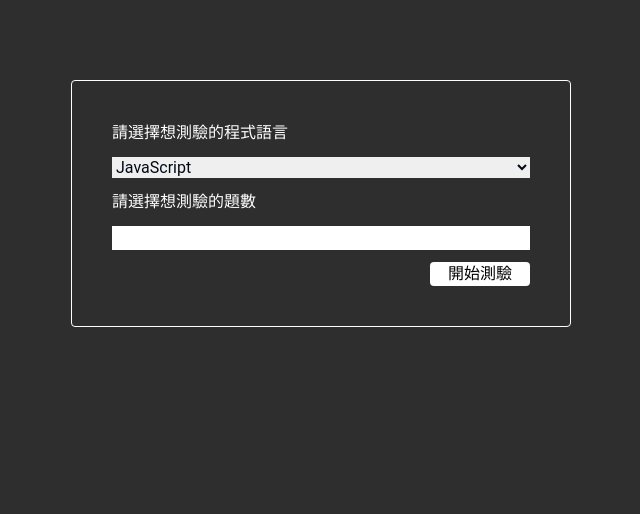
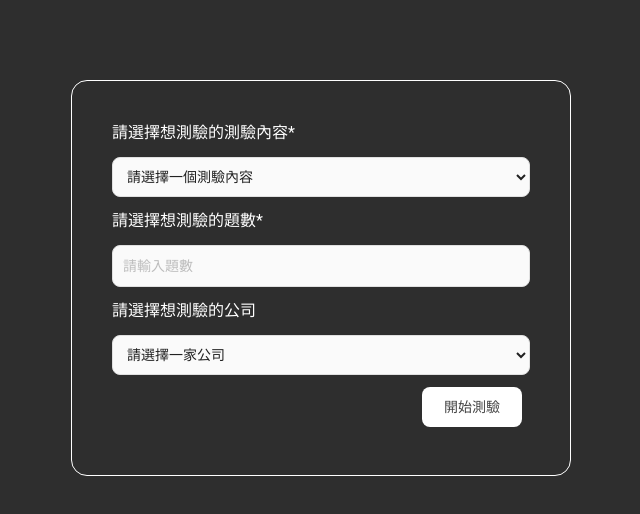
Before and after one commit to janlin002/Intoolview, a Next.js app: page /filter in a window 1280 px wide. Shown: the top 514 px of the page, without its empty margins (319-959 px from the left). Built offline with nearby package versions, Linux system fonts and the light colour scheme.

Commit message:
feat: adjust filter component & add redux(#jan-001)

```diff
--- a/package.json
+++ b/package.json
@@ -11,6 +11,7 @@
   "dependencies": {
     "@heroicons/react": "^2.1.1",
     "@material-tailwind/react": "^2.1.8",
+    "@reduxjs/toolkit": "^2.1.0",
     "autoprefixer": "^10.4.17",
     "class-variance-authority": "^0.7.0",
     "clsx": "^2.1.0",
@@ -20,6 +21,7 @@
     "react": "^18",
     "react-card-flip": "^1.2.2",
     "react-dom": "^18",
+    "react-redux": "^9.1.0",
     "tailwind-merge": "^2.2.1",
     "tailwindcss": "^3.4.1",
     "tailwindcss-animate": "^1.0.7"
--- /dev/null
+++ b/src/components/ui/input.tsx
@@ -0,0 +1,25 @@
+import * as React from "react"
+
+import { cn } from "@/lib/utils"
+
+export interface InputProps
+  extends React.InputHTMLAttributes<HTMLInputElement> {}
+
+const Input = React.forwardRef<HTMLInputElement, InputProps>(
+  ({ className, type, ...props }, ref) => {
+    return (
+      <input
+        type={type}
+        className={cn(
+          "flex h-10 w-full rounded-md border border-input bg-background px-3 py-2 text-sm ring-offset-background file:border-0 file:bg-transparent file:text-sm file:font-medium placeholder:text-muted-foreground focus-visible:outline-none focus-visible:ring-2 focus-visible:ring-ring focus-visible:ring-offset-2 disabled:cursor-not-allowed disabled:opacity-50",
+          className
+        )}
+        ref={ref}
+        {...props}
+      />
+    )
+  }
+)
+Input.displayName = "Input"
+
+export { Input }
--- /dev/null
+++ b/src/components/ui/select.tsx
@@ -0,0 +1,158 @@
+import * as React from "react"
+import * as SelectPrimitive from "@radix-ui/react-select"
+import { Check, ChevronDown, ChevronUp } from "lucide-react"
+
+import { cn } from "@/lib/utils"
+
+const Select = SelectPrimitive.Root
+
+const SelectGroup = SelectPrimitive.Group
+
+const SelectValue = SelectPrimitive.Value
+
+const SelectTrigger = React.forwardRef<
+  React.ElementRef<typeof SelectPrimitive.Trigger>,
+  React.ComponentPropsWithoutRef<typeof SelectPrimitive.Trigger>
+>(({ className, children, ...props }, ref) => (
+  <SelectPrimitive.Trigger
+    ref={ref}
+    className={cn(
+      "flex h-10 w-full items-center justify-between rounded-md border border-input bg-background px-3 py-2 text-sm ring-offset-background placeholder:text-muted-foreground focus:outline-none focus:ring-2 focus:ring-ring focus:ring-offset-2 disabled:cursor-not-allowed disabled:opacity-50 [&>span]:line-clamp-1",
+      className
+    )}
+    {...props}
+  >
+    {children}
+    <SelectPrimitive.Icon asChild>
+      <ChevronDown className="h-4 w-4 opacity-50" />
+    </SelectPrimitive.Icon>
+  </SelectPrimitive.Trigger>
+))
+SelectTrigger.displayName = SelectPrimitive.Trigger.displayName
+
+const SelectScrollUpButton = React.forwardRef<
+  React.ElementRef<typeof SelectPrimitive.ScrollUpButton>,
+  React.ComponentPropsWithoutRef<typeof SelectPrimitive.ScrollUpButton>
+>(({ className, ...props }, ref) => (
+  <SelectPrimitive.ScrollUpButton
+    ref={ref}
+    className={cn(
+      "flex cursor-default items-center justify-center py-1",
+      className
+    )}
+    {...props}
+  >
+    <ChevronUp className="h-4 w-4" />
+  </SelectPrimitive.ScrollUpButton>
+))
+SelectScrollUpButton.displayName = SelectPrimitive.ScrollUpButton.displayName
+
+const SelectScrollDownButton = React.forwardRef<
+  React.ElementRef<typeof SelectPrimitive.ScrollDownButton>,
+  React.ComponentPropsWithoutRef<typeof SelectPrimitive.ScrollDownButton>
+>(({ className, ...props }, ref) => (
+  <SelectPrimitive.ScrollDownButton
+    ref={ref}
+    className={cn(
+      "flex cursor-default items-center justify-center py-1",
+      className
+    )}
+    {...props}
+  >
+    <ChevronDown className="h-4 w-4" />
+  </SelectPrimitive.ScrollDownButton>
+))
+SelectScrollDownButton.displayName =
+  SelectPrimitive.ScrollDownButton.displayName
+
+const SelectContent = React.forwardRef<
+  React.ElementRef<typeof SelectPrimitive.Content>,
+  React.ComponentPropsWithoutRef<typeof SelectPrimitive.Content>
+>(({ className, children, position = "popper", ...props }, ref) => (
+  <SelectPrimitive.Portal>
+    <SelectPrimitive.Content
+      ref={ref}
+      className={cn(
+        "relative z-50 max-h-96 min-w-[8rem] overflow-hidden rounded-md border bg-popover text-popover-foreground shadow-md data-[state=open]:animate-in data-[state=closed]:animate-out data-[state=closed]:fade-out-0 data-[state=open]:fade-in-0 data-[state=closed]:zoom-out-95 data-[state=open]:zoom-in-95 data-[side=bottom]:slide-in-from-top-2 data-[side=left]:slide-in-from-right-2 data-[side=right]:slide-in-from-left-2 data-[side=top]:slide-in-from-bottom-2",
+        position === "popper" &&
+          "data-[side=bottom]:translate-y-1 data-[side=left]:-translate-x-1 data-[side=right]:translate-x-1 data-[side=top]:-translate-y-1",
+        className
+      )}
+      position={position}
+      {...props}
+    >
+      <SelectScrollUpButton />
+      <SelectPrimitive.Viewport
+        className={cn(
+          "p-1",
+          position === "popper" &&
+            "h-[var(--radix-select-trigger-height)] w-full min-w-[var(--radix-select-trigger-width)]"
+        )}
+      >
+        {children}
+      </SelectPrimitive.Viewport>
+      <SelectScrollDownButton />
+    </SelectPrimitive.Content>
+  </SelectPrimitive.Portal>
+))
+SelectContent.displayName = SelectPrimitive.Content.displayName
+
+const SelectLabel = React.forwardRef<
+  React.ElementRef<typeof SelectPrimitive.Label>,
+  React.ComponentPropsWithoutRef<typeof SelectPrimitive.Label>
+>(({ className, ...props }, ref) => (
+  <SelectPrimitive.Label
+    ref={ref}
+    className={cn("py-1.5 pl-8 pr-2 text-sm font-semibold", className)}
+    {...props}
+  />
+))
+SelectLabel.displayName = SelectPrimitive.Label.displayName
+
+const SelectItem = React.forwardRef<
+  React.ElementRef<typeof SelectPrimitive.Item>,
+  React.ComponentPropsWithoutRef<typeof SelectPrimitive.Item>
+>(({ className, children, ...props }, ref) => (
+  <SelectPrimitive.Item
+    ref={ref}
+    className={cn(
+      "relative flex w-full cursor-default select-none items-center rounded-sm py-1.5 pl-8 pr-2 text-sm outline-none focus:bg-accent focus:text-accent-foreground data-[disabled]:pointer-events-none data-[disabled]:opacity-50",
+      className
+    )}
+    {...props}
+  >
+    <span className="absolute left-2 flex h-3.5 w-3.5 items-center justify-center">
+      <SelectPrimitive.ItemIndicator>
+        <Check className="h-4 w-4" />
+      </SelectPrimitive.ItemIndicator>
+    </span>
+
+    <SelectPrimitive.ItemText>{children}</SelectPrimitive.ItemText>
+  </SelectPrimitive.Item>
+))
+SelectItem.displayName = SelectPrimitive.Item.displayName
+
+const SelectSeparator = React.forwardRef<
+  React.ElementRef<typeof SelectPrimitive.Separator>,
+  React.ComponentPropsWithoutRef<typeof SelectPrimitive.Separator>
+>(({ className, ...props }, ref) => (
+  <SelectPrimitive.Separator
+    ref={ref}
+    className={cn("-mx-1 my-1 h-px bg-muted", className)}
+    {...props}
+  />
+))
+SelectSeparator.displayName = SelectPrimitive.Separator.displayName
+
+export {
+  Select,
+  SelectGroup,
+  SelectValue,
+  SelectTrigger,
+  SelectContent,
+  SelectLabel,
+  SelectItem,
+  SelectSeparator,
+  SelectScrollUpButton,
+  SelectScrollDownButton,
+}
--- a/src/pages/filter.tsx
+++ b/src/pages/filter.tsx
@@ -1,29 +1,85 @@
-import React, { useState } from "react";
+import React, { useState, useEffect } from "react";
+
+import { langList } from "@/utils/varients";
 
 const Filter = () => {
+  const [isOpen, setIsOpen] = useState(false);
+  const [selectedOption, setSelectedOption] = useState("");
+  const [files, setFiles] = useState([]);
+
+  const options = ["Option 1", "Option 2", "Option 3"];
   const [selectOption, setSelectOption] = useState({
     lang: "JavaScript",
-    questionNum: 5,
+    questionNum: "5",
+    company: "",
   });
+
+  useEffect(() => {}, []);
 
   return (
     <div className="container">
-      <div className="flex flex-col  gap-y-3 border border-white w-[500px] rounded-sm h-auto p-10">
-        <p className="text-white">請選擇想測驗的程式語言</p>
+      <div className="flex flex-col  gap-y-3 border border-white w-[500px] rounded-2xl h-auto p-10">
+        <p className="text-white">請選擇想測驗的測驗內容*</p>
+        <div className="flex gap-x-2.5">
+          <div className="w-[500px]">
+            <select
+              id="countries"
+              className="bg-gray-50 border border-gray-300 text-gray-900 text-sm rounded-lg focus:ring-blue-500 focus:border-blue-500 block w-full p-2.5"
+            >
+              <option selected disabled>
+                請選擇一個測驗內容
+              </option>
+              {langList.map((lang) => (
+                <option
+                  value={lang}
+                  key={lang}
+                  onChange={(e: any) => {
+                    setSelectOption((prev) => ({
+                      ...prev,
+                      lang: e.target?.value,
+                    }));
+                  }}
+                >
+                  {lang}
+                </option>
+              ))}
+            </select>
+          </div>
+        </div>
+
+        <p className="text-white">請選擇想測驗的題數*</p>
+        <input
+          type="text"
+          id="first_name"
+          className="bg-gray-50 border border-gray-300 text-gray-900 text-sm rounded-lg focus:ring-blue-500 focus:border-blue-500 block w-full p-2.5"
+          placeholder="請輸入題數"
+          required
+          onChange={(e) =>
+            setSelectOption((prev) => ({
+              ...prev,
+              questionNum: e.target?.value,
+            }))
+          }
+        />
+
+        <p className="text-white">請選擇想測驗的公司</p>
         <select
-          name=""
-          id=""
-          className="w-[100%]"
-          onChange={(e) => console.log(e.target.value, "value")}
+          id="countries"
+          className="bg-gray-50 border border-gray-300 text-gray-900 text-sm rounded-lg focus:ring-blue-500 focus:border-blue-500 block w-full p-2.5"
         >
-          <option value="JavaScript">JavaScript</option>
-          <option value="React">React</option>
+          <option selected>請選擇一家公司</option>
+          <option value="US">United States</option>
+          <option value="CA">Canada</option>
+          <option value="FR">France</option>
+          <option value="DE">Germany</option>
         </select>
 
-        <p className="text-white">請選擇想測驗的題數</p>
-        <input type="text" />
-
-        <button className="ml-auto">開始測驗</button>
+        <button
+          type="button"
+          className="text-gray-800 bg-white hover:bg-gray-900 hover:text-white focus:outline-none focus:ring-4 focus:ring-gray-300 font-medium rounded-lg text-sm px-5 py-2.5 me-2 mb-2 w-[100px] ml-auto"
+        >
+          開始測驗
+        </button>
       </div>
     </div>
   );
--- /dev/null
+++ b/src/store/slice/filterSlice.ts
@@ -0,0 +1,24 @@
+import { createSlice } from "@reduxjs/toolkit";
+import type { PayloadAction } from "@reduxjs/toolkit";
+
+export type FilterState = {
+  value: number;
+};
+
+const initialState: FilterState = {
+  value: 0,
+};
+
+export const filterSlice = createSlice({
+  name: "filter",
+  initialState,
+  reducers: {
+    incrementByAmount: (state, action: PayloadAction<number>) => {
+      state.value = action.payload;
+    },
+  },
+});
+
+export const { incrementByAmount } = filterSlice.actions;
+
+export default filterSlice.reducer;
--- /dev/null
+++ b/src/store/store.ts
@@ -0,0 +1,12 @@
+import { configureStore } from "@reduxjs/toolkit";
+
+import filterSlice from "./slice/filterSlice";
+
+export const store = configureStore({
+  reducer: {
+    filter: filterSlice,
+  },
+});
+
+export type RootState = ReturnType<typeof store.getState>;
+export type AppDispatch = typeof store.dispatch;
--- a/src/styles/globals.css
+++ b/src/styles/globals.css
@@ -81,13 +81,7 @@
     @apply flex justify-center mt-20;
   }
 
-  button {
+  /* button {
     @apply bg-white text-black rounded-sm hover:bg-inherit hover:text-white hover:border  w-[100px] h-6;
-  }
+  } */
 }
-
-/* @layer utilities {
-  p {
-    @apply text-white;
-  }
-} */
--- a/src/types/questionType.ts
+++ b/src/types/questionType.ts
@@ -1,5 +1,8 @@
 enum QuestionType {
+  Html = "Html",
+  Css = "Css",
   JavaScript = "JavaScript",
+  React = "React",
 }
 
 export default QuestionType;
--- /dev/null
+++ b/src/utils/varients.ts
@@ -0,0 +1,8 @@
+import QuestionType from "@/types/questionType";
+
+export const langList = [
+  QuestionType.Html,
+  QuestionType.Css,
+  QuestionType.JavaScript,
+  QuestionType.React,
+];
```
Also changed, not shown: src/pages/_document.tsx (+10 -5 lines), 1 other file (tests, documents, lock files or other folders).
